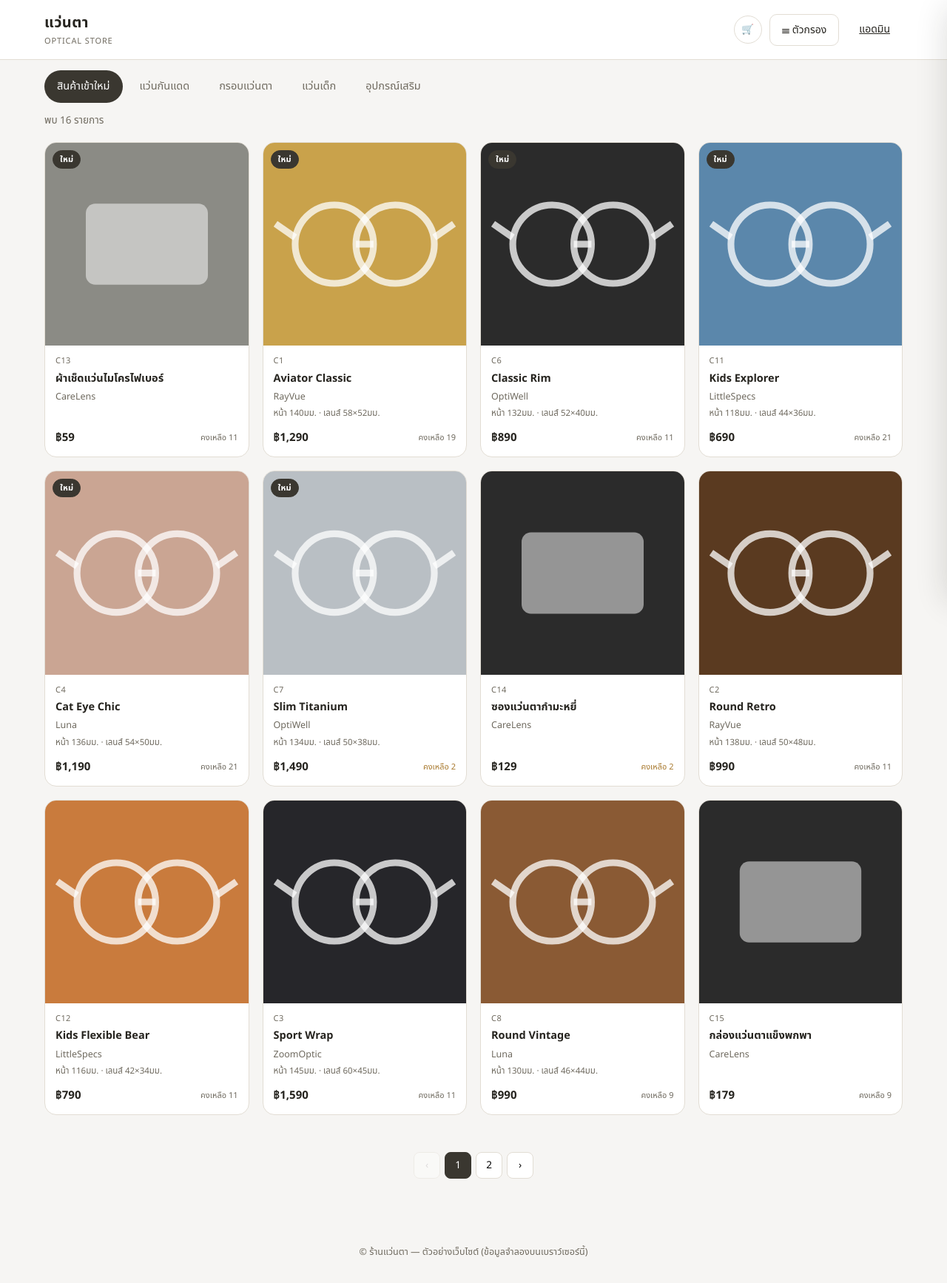
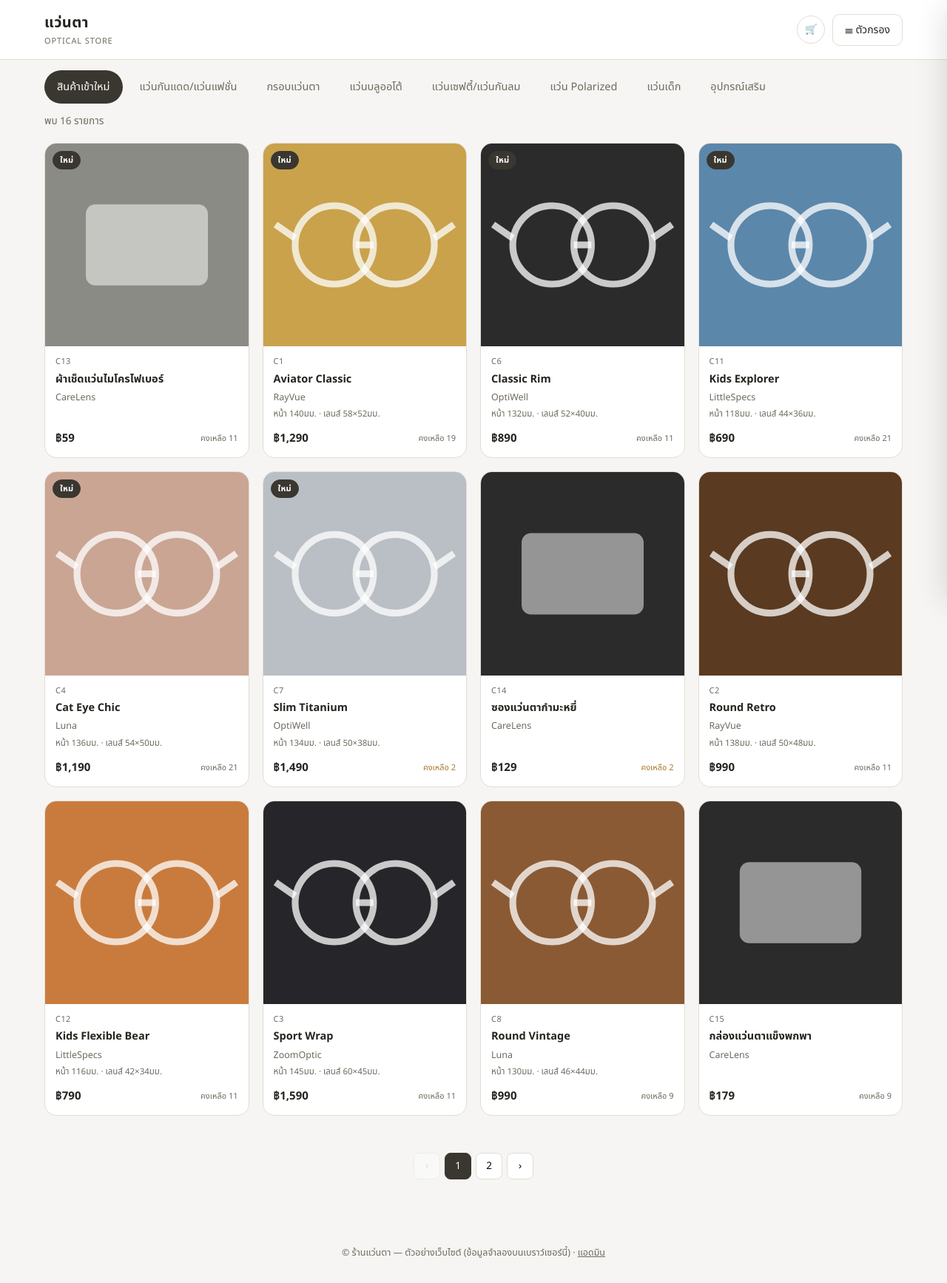
Before and after one commit to aaaysp-blip/eyewear-site, a plain HTML site: page เว็ปขายแว่น/index.html in a window 1280 px wide. Shown: the whole page at 74% size. Drawn offline with Linux system fonts and the light colour scheme.

Commit message:
Add files via upload

```diff
--- a/เว็ปขายแว่น/index.html
+++ b/เว็ปขายแว่น/index.html
@@ -15,16 +15,18 @@
       <button class="icon-btn" id="btnCart" title="ตะกร้า" aria-label="ตะกร้า">
         🛒<span class="badge-count hidden" id="cartCount">0</span>
       </button>
-      <button class="btn" id="btnFilter">☰ ตัวกรอง</button>
-      <a class="btn btn-ghost" href="admin.html">แอดมิน</a>
+      <button class="btn" id="btnFilter">☰ ตัวกรอง<span class="filter-dot hidden" id="filterActiveDot"></span></button>
     </div>
   </div>
 </header>
 
 <nav class="tabs" id="tabs">
   <button class="tab-btn active" data-tab="new">สินค้าเข้าใหม่</button>
-  <button class="tab-btn" data-tab="sunglasses">แว่นกันแดด</button>
+  <button class="tab-btn" data-tab="sunglasses">แว่นกันแดด/แว่นแฟชั่น</button>
   <button class="tab-btn" data-tab="frames">กรอบแว่นตา</button>
+  <button class="tab-btn" data-tab="bluelight">แว่นบลูออโต้</button>
+  <button class="tab-btn" data-tab="safety">แว่นเซฟตี้/แว่นกันลม</button>
+  <button class="tab-btn" data-tab="polarized">แว่น Polarized</button>
   <button class="tab-btn" data-tab="kids">แว่นเด็ก</button>
   <button class="tab-btn" data-tab="accessories">อุปกรณ์เสริม</button>
 </nav>
@@ -38,7 +40,7 @@
   <div class="pagination" id="pagination"></div>
 </main>
 
-<footer class="site-footer">© ร้านแว่นตา — ตัวอย่างเว็บไซต์ (ข้อมูลจำลองบนเบราว์เซอร์นี้)</footer>
+<footer class="site-footer">© ร้านแว่นตา — ตัวอย่างเว็บไซต์ (ข้อมูลจำลองบนเบราว์เซอร์นี้) · <a href="admin.html">แอดมิน</a></footer>
 
 <!-- ===== Filter Drawer ===== -->
 <div class="overlay" id="filterOverlay"></div>
```
Also changed, not shown: เว็ปขายแว่น/admin.html (+6 -1 lines).
